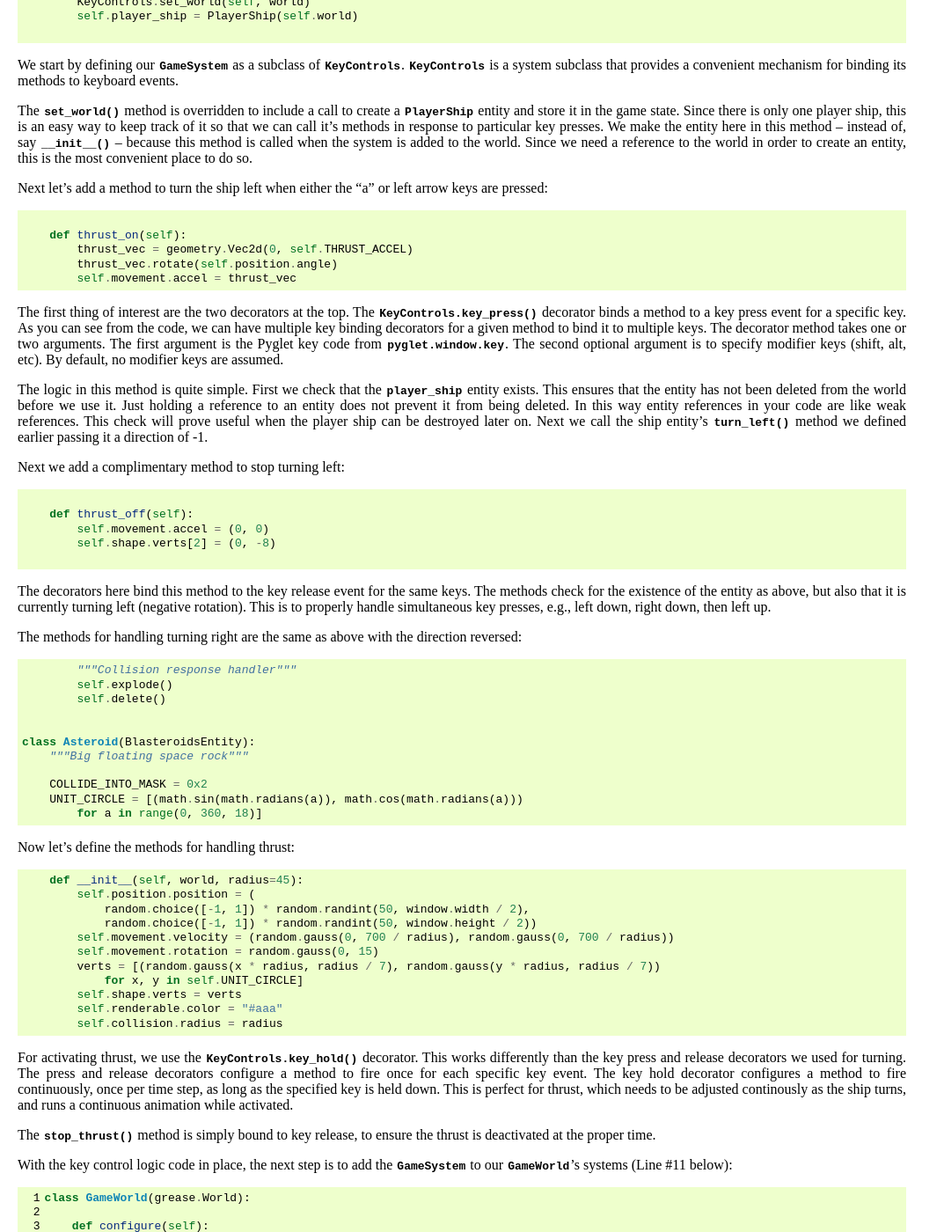
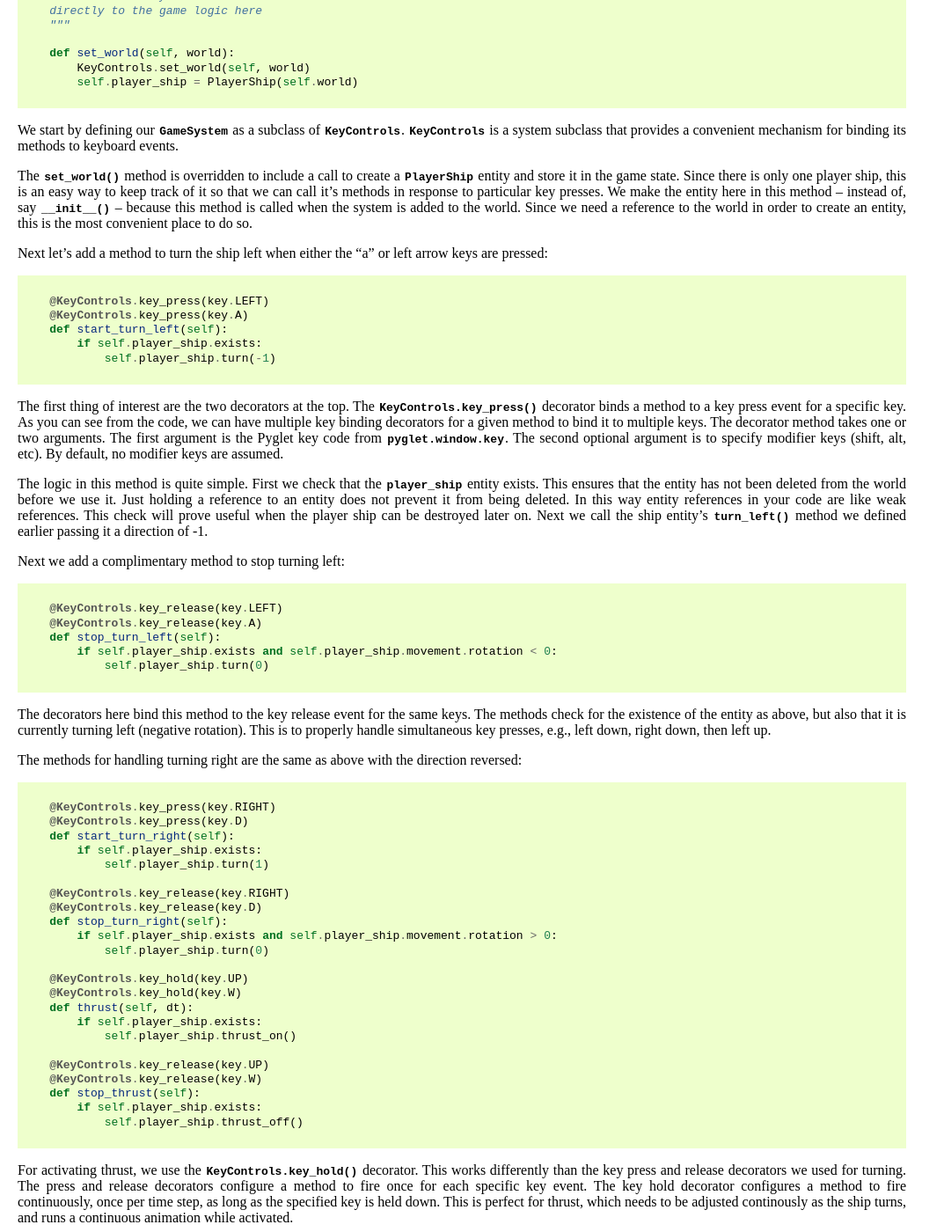
Before and after one commit to caseman/grease, a Sphinx documentation site: the page built from doc/tutorial/tutorial2.rst, in a window 1280 px wide and 1400 px high, scrolled down 1964 px. Shown: the whole window at 88% size, without its empty margins (0-1073 px from the left). Built offline with Sphinx 7.4.7, drawn with Linux system fonts in a browser that asks for light colours; some of the changed text lies outside the part shown.

Commit message:
Fix up code includes in part deux
git-svn-id: https://caseman.googlecode.com/svn/trunk/grease@599 695b90bb-9647-0410-898f-0949cf7e6fe8

```diff
--- a/doc/tutorial/tutorial2.rst
+++ b/doc/tutorial/tutorial2.rst
@@ -12,7 +12,8 @@
 The start should look pretty familar, and even a bit simpler than the asteroids:
 
 .. literalinclude:: blasteroids2.py
-   :lines: 10-27
+   :pyobject: PlayerShip
+   :end-before: def turn
 
 First we have some class attributes that configure various aspects of the ship, including thrust acceleration, turn rate, shape (vertex points) and color. Separating these out of the code makes them easier to tweak while testing the game, and also will allow us to refer to them from other code, which can be convenient.
 
@@ -61,8 +62,6 @@
 Remember that systems are behavioral aspects of our application, and are invoked each time step. So they are the perfect place to define and glue together the logic for the game.
 
 .. literalinclude:: blasteroids2.py
-   :lines: 6-7
-.. literalinclude:: blasteroids2.py
    :pyobject: GameSystem
    :end-before: @
 
@@ -73,7 +72,9 @@
 Next let's add a method to turn the ship left when either the "a" or left arrow keys are pressed:
 
 .. literalinclude:: blasteroids2.py
-   :lines: 72-76
+   :pyobject: GameSystem
+   :start-after: PlayerShip
+   :end-before: key_release
 
 The first thing of interest are the two decorators at the top. The :meth:`KeyControls.key_press` decorator binds a method to a key press event for a specific key. As you can see from the code, we can have multiple key binding decorators for a given method to bind it to multiple keys. The decorator method takes one or two arguments. The first argument is the Pyglet key code from :obj:`pyglet.window.key`. The second optional argument is to specify modifier keys (shift, alt, etc). By default, no modifier keys are assumed.
 
@@ -82,25 +83,24 @@
 Next we add a complimentary method to stop turning left:
 
 .. literalinclude:: blasteroids2.py
-   :lines: 78-82
+   :pyobject: GameSystem
+   :start-after: turn(-1)
+   :end-before: key_press
 
 The decorators here bind this method to the key release event for the same keys. The methods check for the existence of the entity as above, but also that it is currently turning left (negative rotation). This is to properly handle simultaneous key presses, e.g., left down, right down, then left up.
 
 The methods for handling turning right are the same as above with the direction reversed:
 
 .. literalinclude:: blasteroids2.py
-   :lines: 84-94
-
-Now let's define the methods for handling thrust:
-
-.. literalinclude:: blasteroids2.py
-   :lines: 96-106
+   :pyobject: GameSystem
+   :start-after: turn(0)
+   :end-before: key.SPACE
 
 For activating thrust, we use the :meth:`KeyControls.key_hold` decorator. This works differently than the key press and release decorators we used for turning. The press and release decorators configure a method to fire once for each specific key event. The key hold decorator configures a method to fire continuously, once per time step, as long as the specified key is held down. This is perfect for thrust, which needs to be adjusted continously as the ship turns, and runs a continuous animation while activated.
 
 The :meth:`stop_thrust` method is simply bound to key release, to ensure the thrust is deactivated at the proper time.
 
-With the key control logic code in place, the next step is to add the :class:`GameSystem` to our :class:`GameWorld`'s systems (Line #11 below):
+With the key control logic code in place, the next step is to add the :class:`GameSystem` to our :class:`GameWorld`'s systems (Line 16 below):
 
 .. literalinclude:: blasteroids2.py
    :pyobject: GameWorld
@@ -195,7 +195,9 @@
 Let's take apart the :class:`BlasteroidsEntity` class and see how it works. In line 6 above, we take the base shape of the entity and transform it into a new shape, rotating it to the current angle of the entity that is exploding:
 
 .. literalinclude:: blasteroids2.py
-   :lines: 15
+   :pyobject: Debris
+   :start-after: """
+   :end-before: for segment
 
 Next we create the debris. This is aided by the :meth:`shape.segments` method (line 7). This method returns an iterator of all of the individual line segments of the original shape as separate shapes. This effectively fragments our original entity shape.
 
```
